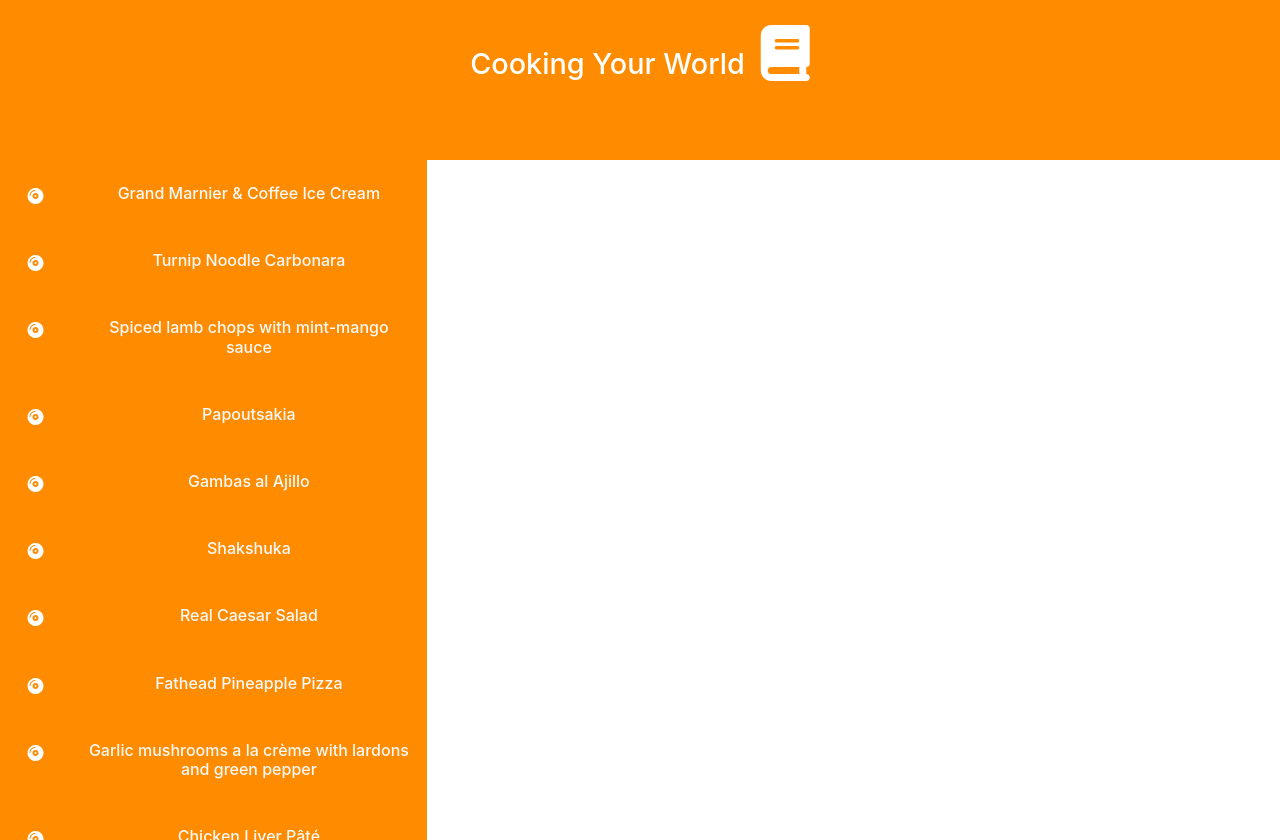
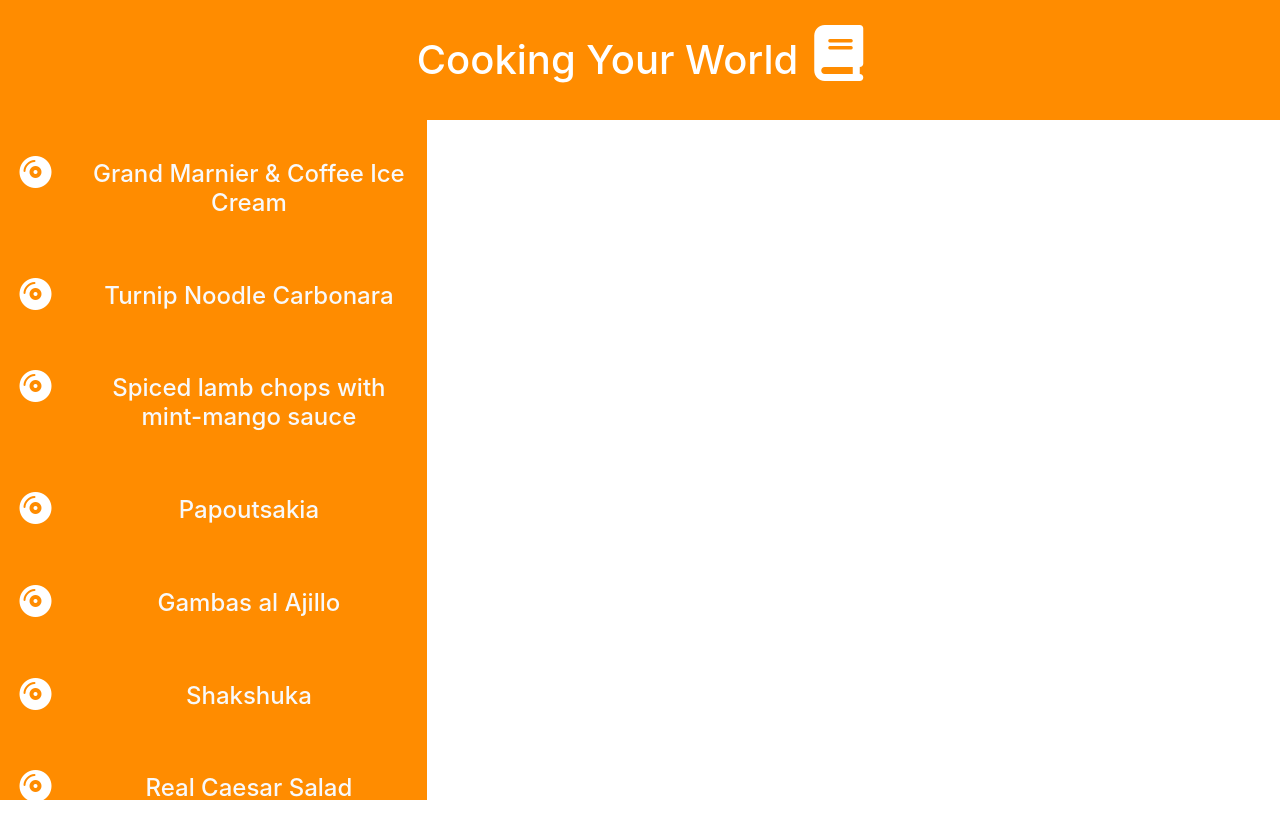
Before and after one commit to AndresEliasVargas/cookingRecipesApp, a plain HTML site: page index.html in a window 1280 px wide. After the commit the page ends 800 px from the top, so only its background shows below. Drawn offline with nearby package versions, Linux system fonts and the light colour scheme.

Commit message:
fix
Fixed responsive text in css

```diff
--- a/css/style.css
+++ b/css/style.css
@@ -35,6 +35,7 @@ ol {
 #mainComponent #recipesComponent,
 #mainComponent #informationsComponent {
     overflow-y: scroll;
+    overflow-x: hidden;
     height: 80vh;
 }
 
@@ -71,6 +72,26 @@ ol {
     }
 
     #headerComponent {
-        height: 20vh;
+        height: 15vh;
     }
 }
+
+@media all and (min-width: 1024px){
+    h1{
+        font-size: 2.5rem;
+    }
+
+    h6{
+        font-size: 1.5rem;
+    }
+
+    #recipesComponent i{
+        font-size: 2rem;
+        margin-top: 2rem !important;
+    }
+
+    #recipesComponent h6{
+        font-size: 1.5rem;
+        padding-top: 1rem;
+    }
+}
--- a/js/components/recipeComponent.js
+++ b/js/components/recipeComponent.js
@@ -41,7 +41,7 @@ class RecipeComponent {
     };
 
     onRecipeClick() {
-        window.scrollTo(0, 0); //eliminar si se corrige el error del css
+        window.scroll(0, 0);
         this.uiManager.showRecipeDetails(this.model);
     };
 };
```
